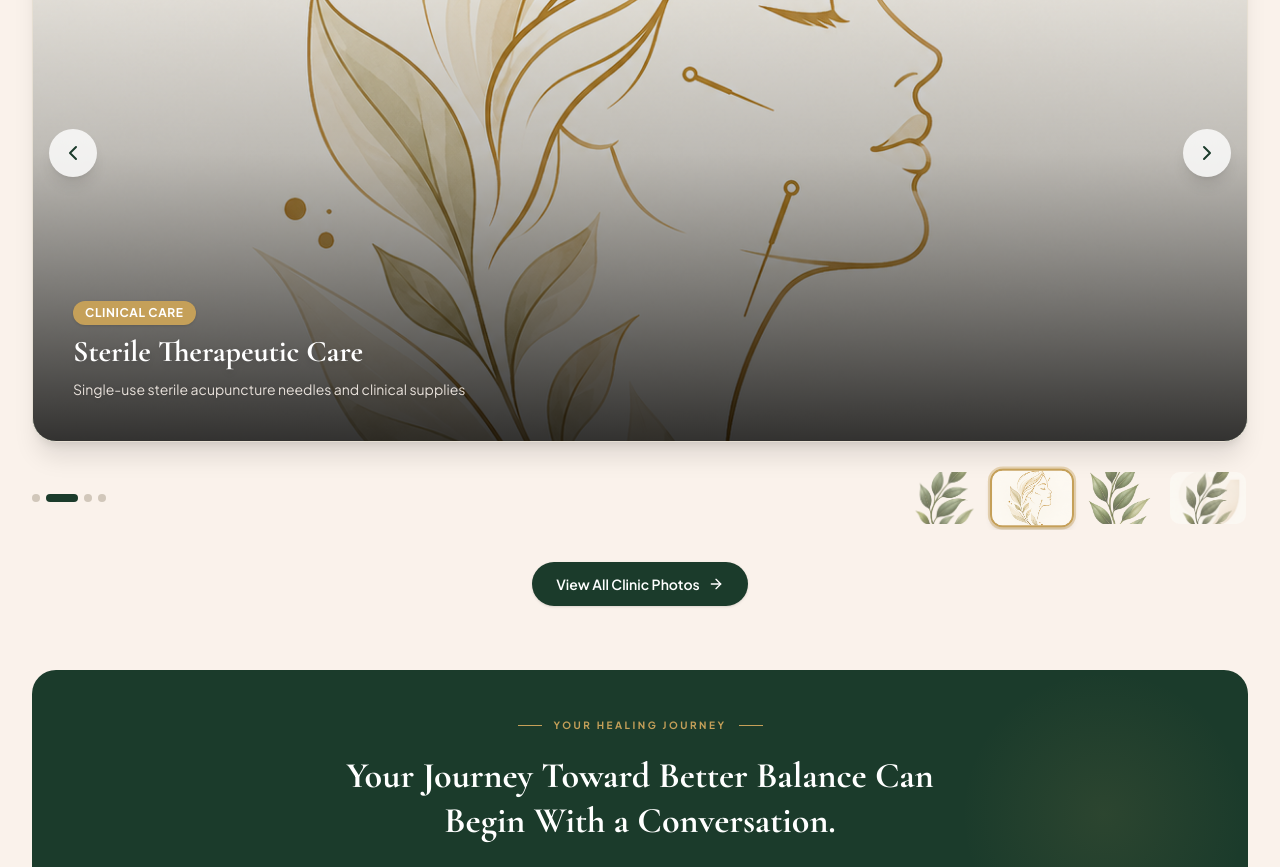
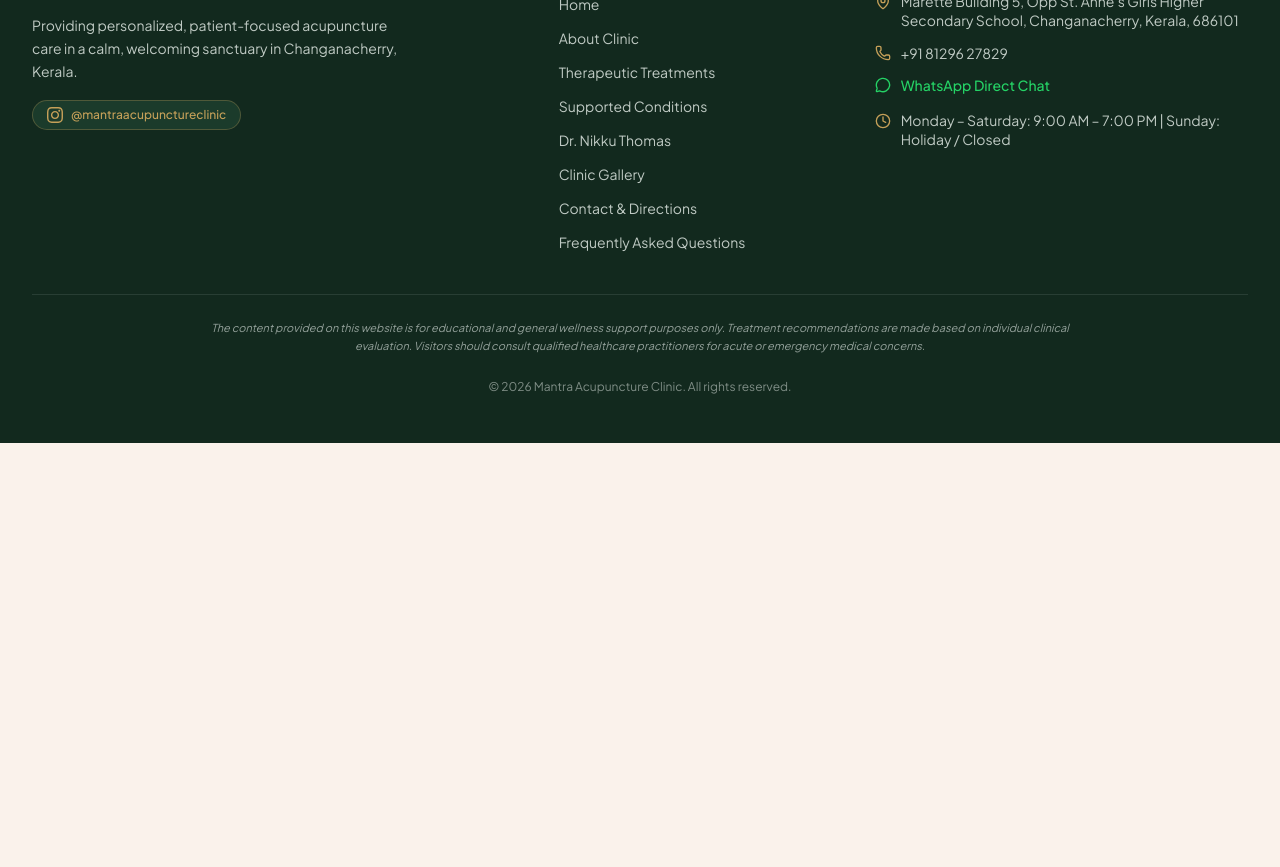
Before and after one commit to mantraclinic2026-hash/mantra-acupuncture-clinic, a Next.js app: page / in a window 1280 px wide. Shown: the part 3660-4527 px from the top of the page. After the commit the page ends 4103 px from the top, so only its background shows below. Built offline with nearby package versions, Linux system fonts and the light colour scheme; no server answers; the database is empty.

Commit message:
"feat: hide gallery showcase on homepage"

```diff
--- a/src/app/page.tsx
+++ b/src/app/page.tsx
@@ -1,6 +1,4 @@
 import React from 'react';
-import Link from 'next/link';
-import { ArrowRight } from 'lucide-react';
 import Header from '@/components/public/Header';
 import Footer from '@/components/public/Footer';
 import HeroSection from '@/components/public/HeroSection';
@@ -8,7 +6,6 @@ import ServicesGrid from '@/components/public/ServicesGrid';
 import ConditionsGrid from '@/components/public/ConditionsGrid';
 import AboutAndProcessSection from '@/components/public/AboutAndProcessSection';
 import PractitionerAndBookingSection from '@/components/public/PractitionerAndBookingSection';
-import GalleryShowcase from '@/components/public/GalleryShowcase';
 import PreFooterCTA from '@/components/public/PreFooterCTA';
 import FAQAccordion from '@/components/public/FAQAccordion';
 import MobileStickyActions from '@/components/public/MobileStickyActions';
@@ -23,7 +20,6 @@ import {
   getPractitioner,
   getTreatmentProcess,
   getPublishedFAQs,
-  getPublishedGallery,
 } from '@/lib/queries/site';
 import { generateSiteMetadata, buildClinicJsonLd } from '@/lib/seo/metadata';
 
@@ -45,7 +41,6 @@ export default async function HomePage() {
     practitioner,
     treatmentSteps,
     faqs,
-    galleryItems,
   ] = await Promise.all([
     getSiteSettings(),
     getHeroSection(),
@@ -55,7 +50,6 @@ export default async function HomePage() {
     getPractitioner(),
     getTreatmentProcess(),
     getPublishedFAQs(),
-    getPublishedGallery(),
   ]);
 
   const clinicJsonLd = buildClinicJsonLd(siteSettings);
@@ -108,30 +102,6 @@ export default async function HomePage() {
         {/* PRACTITIONER PROFILE + CONSULTATION BOOKING */}
         <PractitionerAndBookingSection practitioner={practitioner} siteSettings={siteSettings} />
 
-        {/* CLINIC ENVIRONMENT & GALLERY SHOWCASE */}
-        <section className="py-12 lg:py-16 bg-[#FAF2EB] border-t border-[#E6DFD3]">
-          <div className="max-w-7xl mx-auto px-4 sm:px-6 lg:px-8 space-y-6">
-            <GalleryShowcase
-              items={galleryItems}
-              title="Our Healing Sanctuary"
-              subtitle="Step into Mantra Acupuncture Clinic in Changanacherry. We maintain a tranquil, hygienic, and restorative setting designed for peaceful therapeutic care."
-              badgeText="Clinic Atmosphere"
-              showViewToggle={false}
-              showGridBelow={false}
-              initialMode="slider"
-            />
-            <div className="text-center pt-2">
-              <Link
-                href="/gallery"
-                className="inline-flex items-center gap-2 px-6 py-3 rounded-full bg-[#1B3B2B] text-white text-xs sm:text-sm font-semibold hover:bg-[#12291E] shadow-sm transition-colors"
-              >
-                <span>View All Clinic Photos</span>
-                <ArrowRight className="w-4 h-4" />
-              </Link>
-            </div>
-          </div>
-        </section>
-
         {/* FAQ ACCORDION */}
         <FAQAccordion faqs={faqs} />
 
```
